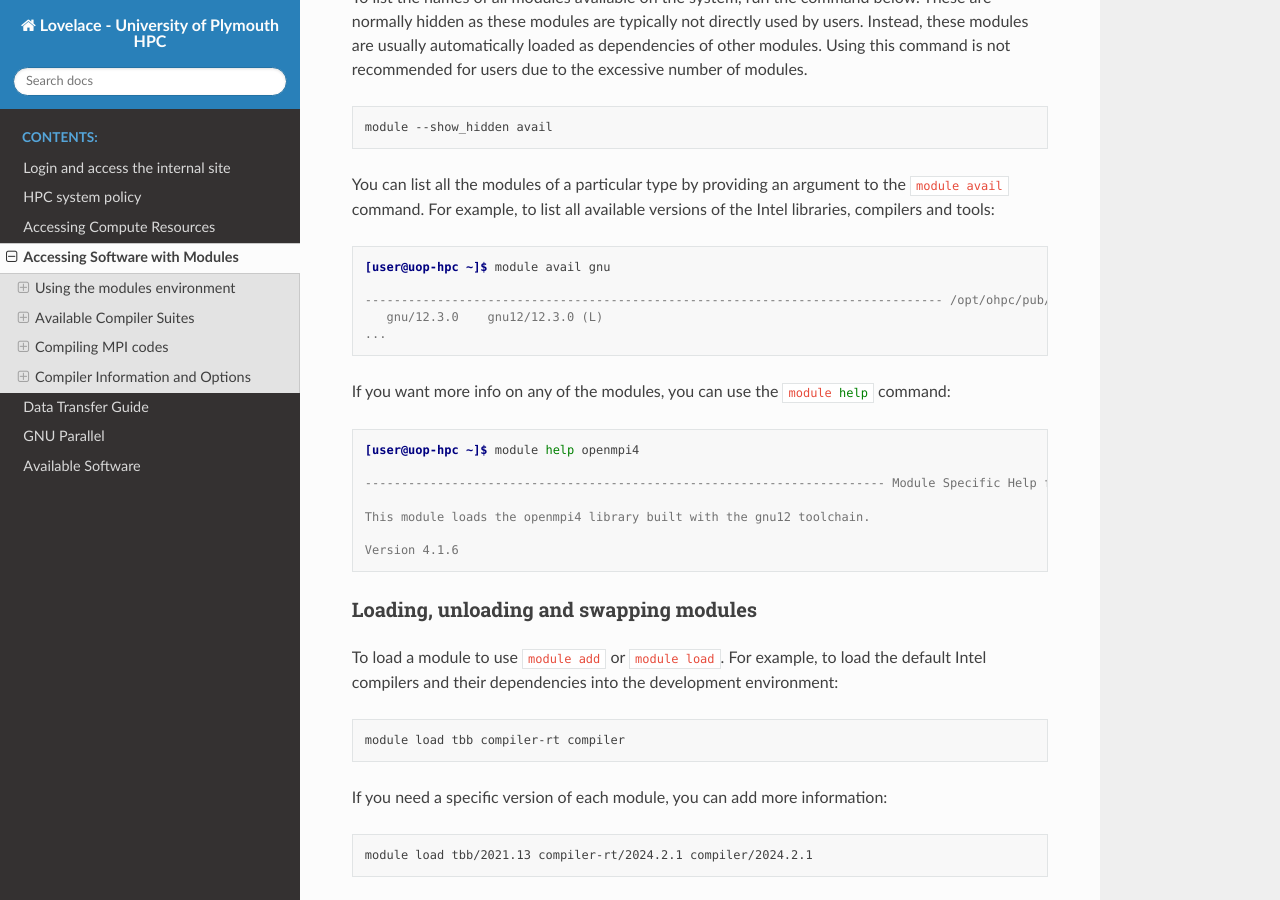
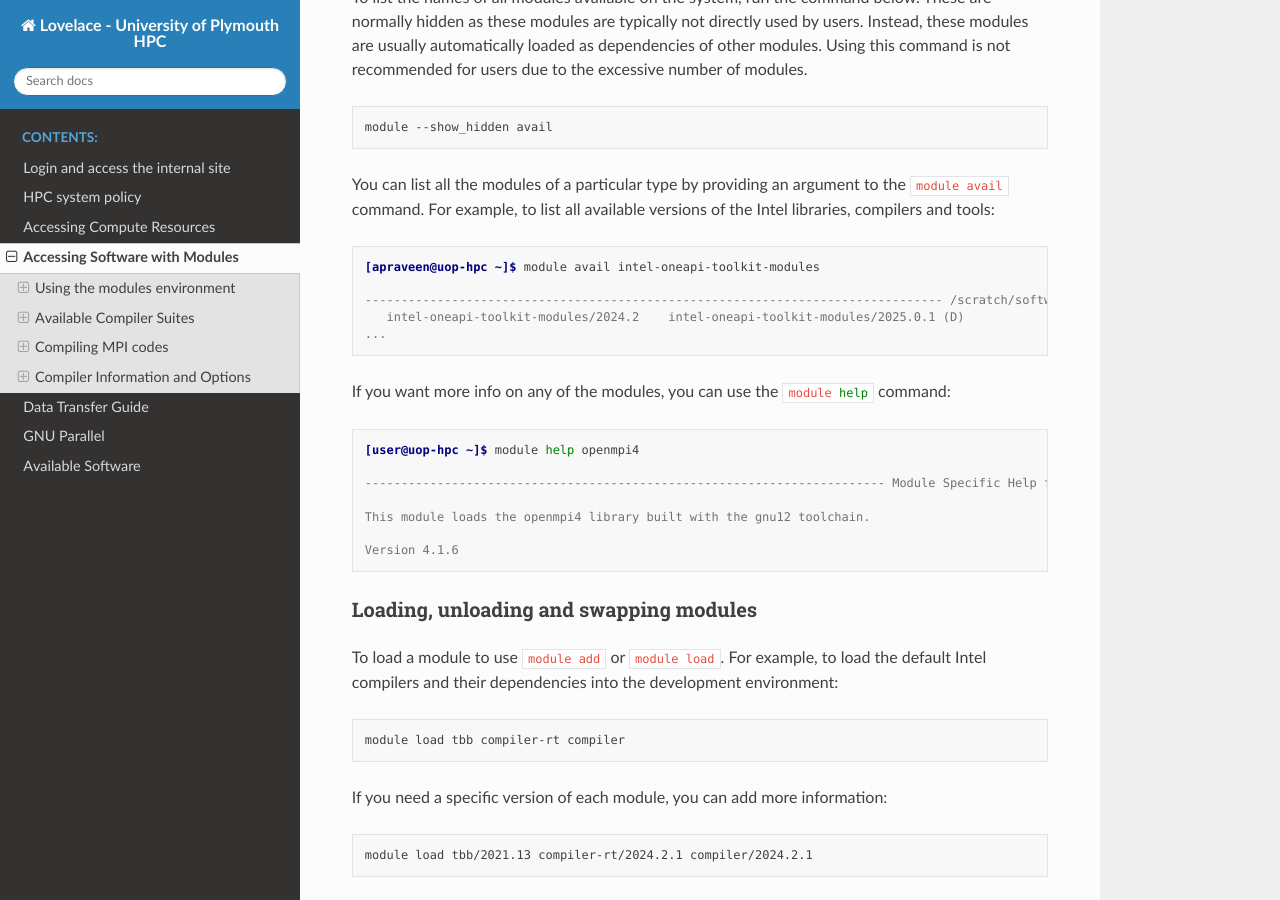
Before and after one commit to AbhinavPraveen/UoP-HPC-Docs, a Sphinx documentation site: the page built from source/user-guide/modules.rst, in a window 1280 px wide and 900 px high, scrolled down 1654 px. Built offline with Sphinx 7.4.7 and the Read the Docs theme 3.1.0, drawn with Linux system fonts in a browser that asks for light colours.

Commit message:
Update available intel

```diff
--- a/source/user-guide/modules.rst
+++ b/source/user-guide/modules.rst
@@ -98,10 +98,10 @@ available versions of the Intel libraries, compilers and tools:
 
 .. code-block:: console
 
-   [user@uop-hpc ~]$ module avail gnu
+   [apraveen@uop-hpc ~]$ module avail intel-oneapi-toolkit-modules
 
-   -------------------------------------------------------------------------------- /opt/ohpc/pub/modulefiles --------------------------------------------------------------------------------
-      gnu/12.3.0    gnu12/12.3.0 (L)
+   -------------------------------------------------------------------------------- /scratch/software/modules --------------------------------------------------------------------------------
+      intel-oneapi-toolkit-modules/2024.2    intel-oneapi-toolkit-modules/2025.0.1 (D)
    ...
 
 If you want more info on any of the modules, you can use the :bash:`module help` command:
```
